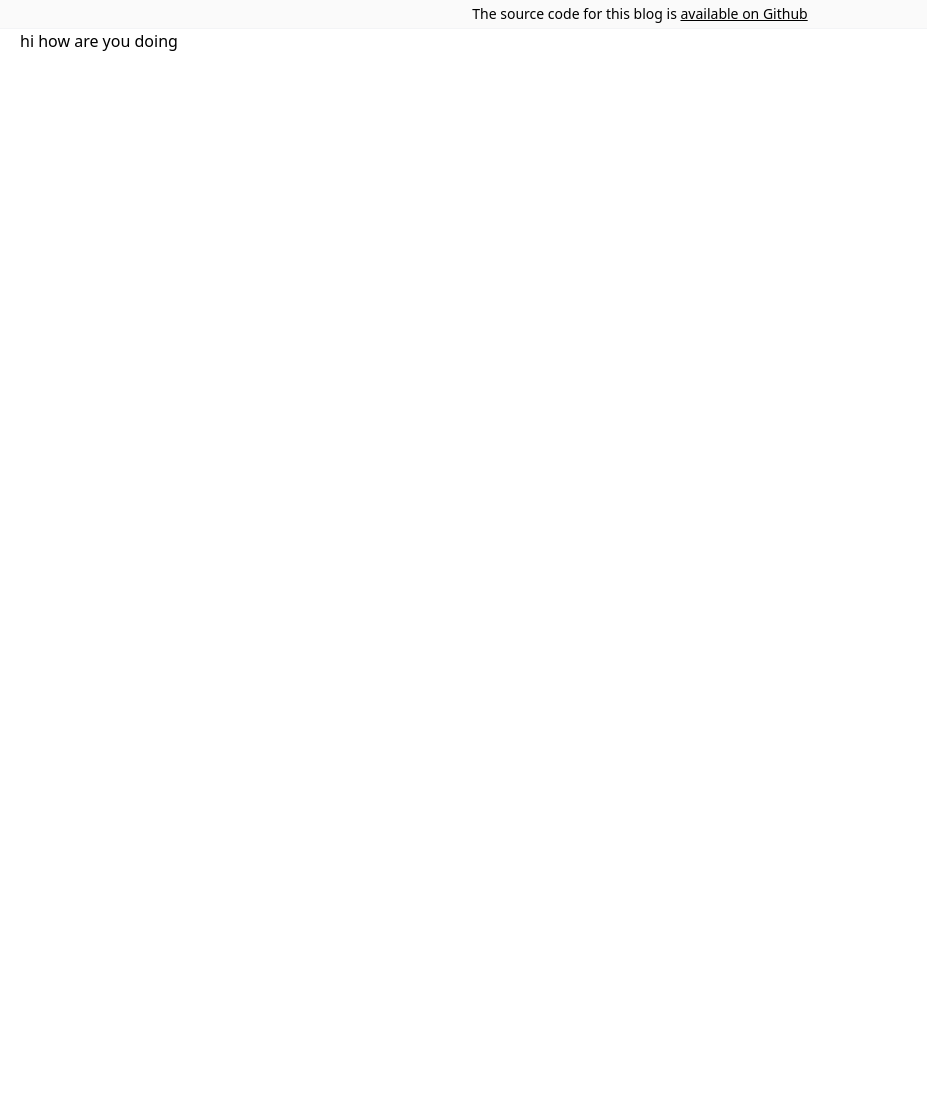
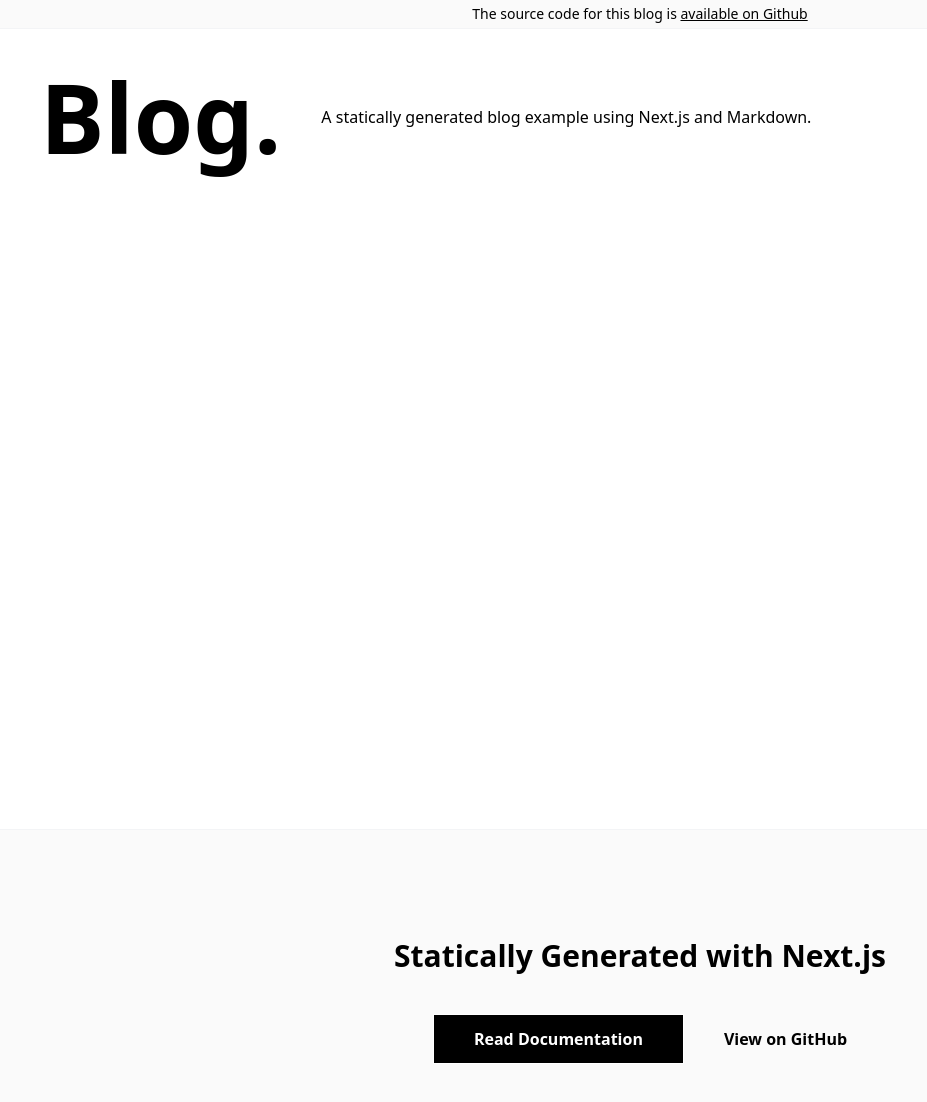
Before and after one commit to AbdallaAlhag/fullstack-next-blog, a Next.js app: page / in a window 1280 px wide. Shown: the top 1102 px of the page, without its empty margins (0-927 px from the left). Before the commit the page ends 800 px from the top, so only its background shows below. Built offline with nearby package versions, Linux system fonts and the light colour scheme.

Commit message:
create intro + footer component. Footer is part of root layout while intro will be our root page intro section.

```diff
--- /dev/null
+++ b/app/_components/footer.tsx
@@ -0,0 +1,34 @@
+import Container from "./container";
+
+export default function Footer() {
+  return (
+    <footer className=" bg-zinc-50 border-t border-gray-100 text-md font-semibold">
+      <Container>
+        <div className="flex flex-col gap-10 items-center justify-center py-27">
+          <h1 className="text-3xl font-black">
+            Statically Generated with Next.js
+          </h1>
+          <div className="flex justify-center items-center gap-10 flex-col lg:flex-row lg:gap-10 ">
+            <a
+              href="https://nextjs.org/docs/pages/building-your-application/routing/pages-and-layouts"
+              target="_blank"
+              rel="noopener noreferrer"
+            >
+              <button className="bg-black text-white py-3 px-10 hover:bg-white hover:text-black cursor-pointer border">
+                Read Documentation
+              </button>{" "}
+            </a>
+            <a
+              href="https://github.com/AbdallaAlhag/simple-blog-app"
+              target="_blank"
+              rel="noopener noreferrer"
+              className="hover-underline"
+            >
+              View on GitHub
+            </a>
+          </div>
+        </div>
+      </Container>
+    </footer>
+  );
+}
--- /dev/null
+++ b/app/_components/intro.tsx
@@ -0,0 +1,14 @@
+import Container from "./container";
+
+export default function Intro() {
+  return (
+    <main>
+      <Container>
+        <div className="pt-10 flex justify-content items-center flex-row gap-10">
+          <h1 className="text-8xl font-black">Blog.</h1>
+          <p>A statically generated blog example using Next.js and Markdown.</p>
+        </div>
+      </Container>
+    </main>
+  );
+}
--- a/app/layout.tsx
+++ b/app/layout.tsx
@@ -2,6 +2,7 @@ import type { Metadata } from "next";
 import { Geist, Geist_Mono } from "next/font/google";
 import "./globals.css";
 import Header from "./_components/header";
+import Footer from "./_components/footer";
 const geistSans = Geist({
   variable: "--font-geist-sans",
   subsets: ["latin"],
@@ -25,7 +26,8 @@ export default function RootLayout({ children }: LayoutProps<"/">) {
     >
       <body>
         <Header />
-        <div className="min-h-full flex flex-col">{children}</div>
+        <div className="min-h-screen flex flex-col">{children}</div>
+        <Footer />
       </body>
     </html>
   );
--- a/app/page.tsx
+++ b/app/page.tsx
@@ -1,9 +1,12 @@
 import Container from "@/app/_components/container";
+import Intro from "./_components/intro";
 export default function Home() {
   return (
     <main>
       <Container>
-        <p> hi how are you doing</p>
+        <Intro />
+        {/* <HeroPost /> */}
+        {/* {morePosts.length > 0 && <MoreStories posts={morePosts} />} */}
       </Container>
     </main>
   );
```
